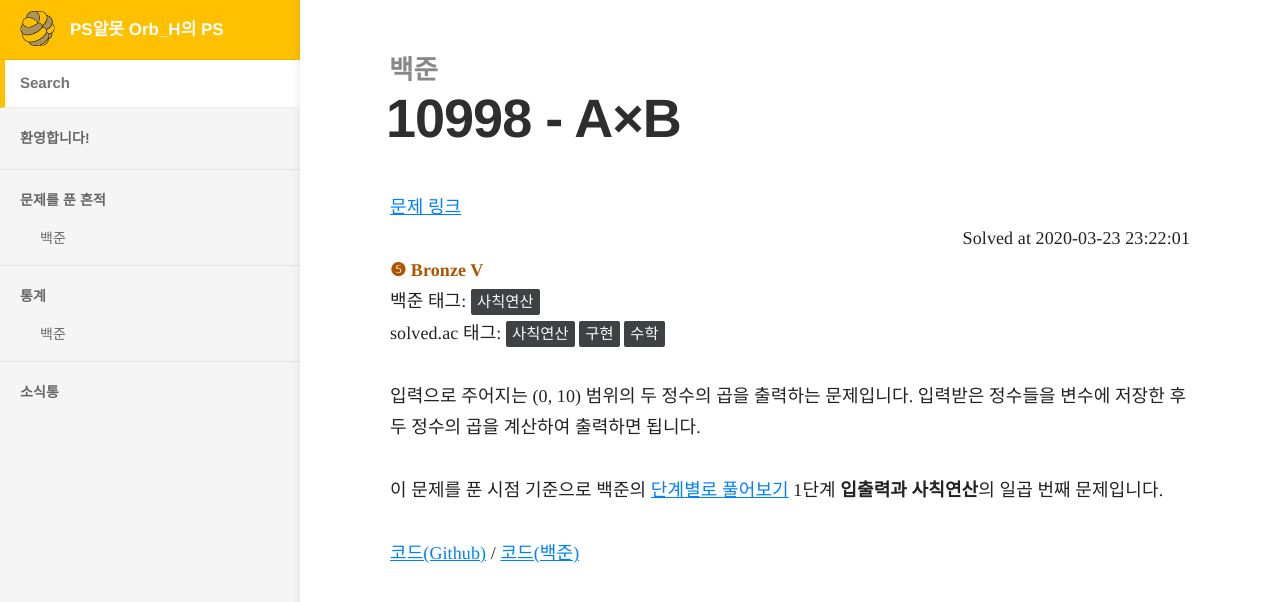
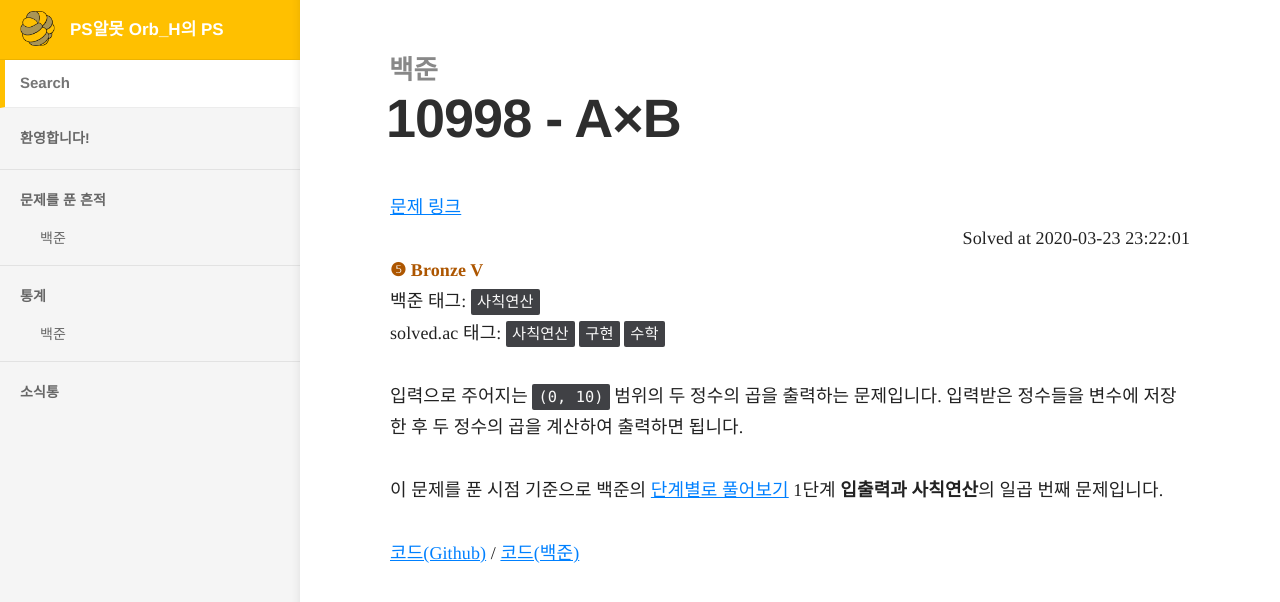
Before and after one commit to Orb-H/nojam, a Jekyll site: the page built from docs/_docs/nojam/10998.md, in a window 1280 px wide. Shown: the top 602 px of the page. Built offline with Jekyll 4.4.1, drawn with Linux system fonts in a browser that asks for light colours.

Commit message:
wrap number range notation in code block

```diff
--- a/docs/_docs/nojam/10998.md
+++ b/docs/_docs/nojam/10998.md
@@ -20,6 +20,6 @@
   - 수학
 ---
 
-입력으로 주어지는 (0, 10) 범위의 두 정수의 곱을 출력하는 문제입니다. 입력받은 정수들을 변수에 저장한 후 두 정수의 곱을 계산하여 출력하면 됩니다.
+입력으로 주어지는 `(0, 10)` 범위의 두 정수의 곱을 출력하는 문제입니다. 입력받은 정수들을 변수에 저장한 후 두 정수의 곱을 계산하여 출력하면 됩니다.
 
 이 문제를 푼 시점 기준으로 백준의 [단계별로 풀어보기](http://noj.am/p/s) 1단계 **입출력과 사칙연산**의 일곱 번째 문제입니다.
```
Also changed, not shown: docs/_docs/nojam/1000.md (+1 -1 lines), docs/_docs/nojam/1001.md (+1 -1 lines), docs/_docs/nojam/1008.md (+1 -1 lines), docs/_docs/nojam/10869.md (+1 -1 lines).
